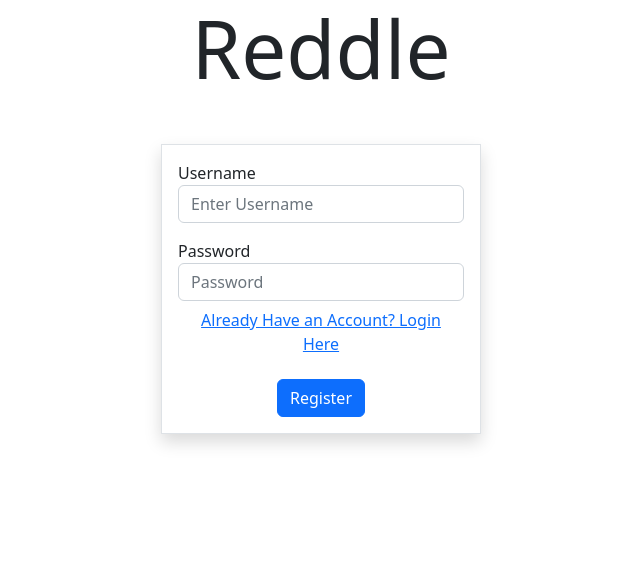
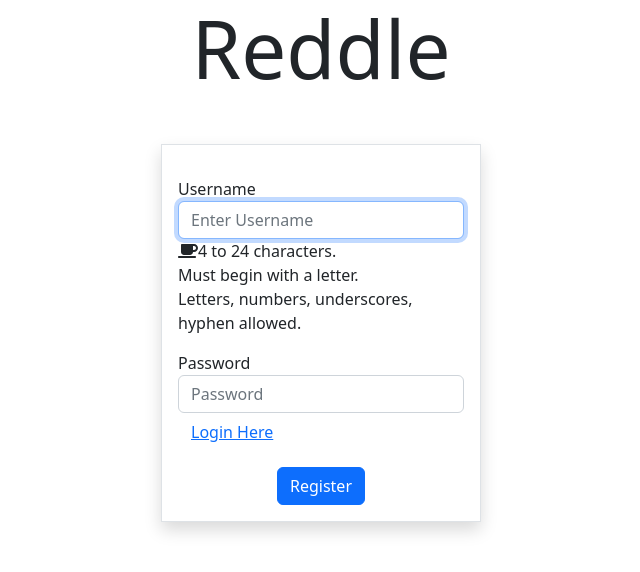
Before and after one commit to waterdoze/Blog, a React (Create React App) app in the folder client/: page / in a window 1280 px wide. Shown: the top 572 px of the page, without its empty margins (319-959 px from the left). Built offline with nearby package versions, Linux system fonts and the light colour scheme.

Commit message:
register stuff again

```diff
--- a/client/package.json
+++ b/client/package.json
@@ -3,6 +3,9 @@
   "version": "0.1.0",
   "private": true,
   "dependencies": {
+    "@fortawesome/fontawesome-svg-core": "^6.1.1",
+    "@fortawesome/free-solid-svg-icons": "github:fortawesome/react-fontawesome",
+    "@fortawesome/react-fontawesome": "^0.1.18",
     "@testing-library/jest-dom": "^5.16.4",
     "@testing-library/react": "^13.2.0",
     "@testing-library/user-event": "^13.5.0",
--- a/client/src/routes/Login.jsx
+++ b/client/src/routes/Login.jsx
@@ -59,7 +59,6 @@ const Login = (props) => {
             else {
                 setErrorMessage("Login Failed");
             }
-            errorReference.current.focus();
         }
     }
 
@@ -72,14 +71,6 @@ const Login = (props) => {
     }
     return (
 
-        <>
-            {success ? (
-                <section className="text-center">
-                    <h1>You're Logged In!</h1>
-                    <br/>
-                    <button className="btn btn-primary" onClick={() => HandleLogin()}>Go Back Home</button>
-                </section>
-            ) : (
         <section className="">
             <div>
                 <div className='display-1 text-center'>Reddle</div>
@@ -112,7 +103,7 @@ const Login = (props) => {
                     />
                 </div>
 
-                        <button onClick={() => HandleRegister()} type="register" className="btn btn-link mb-3">No Account? Register Here</button>
+                <button onClick={() => HandleRegister()} type="register" className="btn btn-link mb-3">Need an Account?</button>
 
                 <div className="text-center">
 
@@ -122,9 +113,6 @@ const Login = (props) => {
 
             </form>
         </section>
-            )}
-
-        </>
     )
 }
 
--- a/client/src/routes/Register.jsx
+++ b/client/src/routes/Register.jsx
@@ -1,7 +1,15 @@
-import React, { useState } from "react";
+import React, { useEffect, useRef, useState } from "react";
+
+import { FontAwesomeIcon } from "@fortawesome/react-fontawesome"
+import { faCoffee } from '@fortawesome/free-solid-svg-icons'
+
 import Reddle from "../apis/Reddle";
 import { useNavigate } from "react-router-dom";
 import { LoginContext } from "../context/LoginContext";
+
+const USER_REGEX = /^[a-zA-Z][a-zA-Z0-9-_]{3,23}$/;
+const PASSWORD_REGEX = /^(?=.*[a-z])(?=.*[0-9])(?=.*[!@#$%]).{8,24}$/
+
 
 const Register = (props) => {
 
@@ -21,10 +29,47 @@ const Register = (props) => {
 
     //     fetchData();
     // }, [])
-
+    const userReference = useRef();
+    const errorReference = useRef();
 
     const [name, setName] = useState("");
+    const [validName, setValidName] = useState(false);
+    const [userFocus, setUserFocus] = useState(false);
+
     const [password, setPassword] = useState("");
+    const [validPassword, setValidPassword] = useState(false);
+    const [passwordFocus, setPasswordFocus] = useState(false);
+
+    const [matchPassword, setMatchPassword] = useState("");
+    const [validMatch, setValidMatch] = useState(false);
+    const [matchFocus, setMatchFocus] = useState(false);
+
+    const [errorMessage, setErrorMessage] = useState("");
+    const [success, setSuccess] = useState(false);
+
+    useEffect(() => {
+        userReference.current.focus();
+    },[]);
+
+    useEffect(() => {
+        const result = USER_REGEX.test(name);
+        console.log(result);
+        console.log(name);
+        setValidName(result);
+    }, [name]);
+
+    useEffect(() => {
+        const result = PASSWORD_REGEX.test(password);
+        console.log(result);
+        console.log(password);
+        setValidPassword(result);
+        const match = password == matchPassword;
+        setValidMatch(match);
+    }, [password, matchPassword]);
+
+    useEffect(() => {
+        setErrorMessage("");
+    }, [name, password, matchPassword]);
 
     let navigate = useNavigate();
 
@@ -54,22 +99,53 @@ const Register = (props) => {
     }
 
     return (
-        <div>
+        <section>
+
             <div>
                 <div className='display-1 text-center'>Reddle</div>
             </div>
 
             <form className="shadow w-25 m-auto mt-5 p-3 border">
+                <p ref={errorReference} className={errorMessage ? "errmsg" : "offscreen"} aria-live="assertive">
+                    {errorMessage}
+                </p>
                 <div className="form-group mb-3">
                     <label htmlFor="inputUsername">Username</label>
-                    <input value={name} onChange={(e) => setName(e.target.value)} type="username" className="form-control" id="inputEmail" placeholder="Enter Username"/>
+                    <input
+                        value={name}
+                        ref={userReference}
+                        autoComplete="off"
+                        onChange={(e) => setName(e.target.value)}
+                        aria-invalid={validName ? "false": "true"}
+                        aria-describedby="uidnote"
+                        onFocus={() => setUserFocus(true)}
+                        onBlur={() => setUserFocus(false)}
+                        type="username"
+                        className="form-control"
+                        id="inputUsername"
+                        placeholder="Enter Username"
+                    />
+                    <p id="uidnote" className={userFocus && name && !validName ? "instructions" : "offscreen"}>
+                        <FontAwesomeIcon icon={faCoffee} />
+                        4 to 24 characters.<br/>
+                        Must begin with a letter.<br/>
+                        Letters, numbers, underscores, hyphen allowed.
+                    </p>
                 </div>
                 <div className="form-group">
                     <label htmlFor="inputPassword">Password</label>
-                    <input value={password} onChange={(e) => setPassword(e.target.value)} type="password" className="form-control" id="inputPassword" placeholder="Password"/>
+                    <input
+                        value={password}
+                        autoComplete="off"
+                        onChange={(e) => setPassword(e.target.value)}
+                        type="password"
+                        className="form-control"
+                        id="inputPassword"
+                        placeholder="Password"
+                    />
                 </div>
 
-                <button onClick={() => handleLogin()}type="register" className="btn btn-link mb-3">Already Have an Account? Login Here</button>
+                <button onClick={() => handleLogin()}type="register" className="btn btn-link mb-3">Login Here</button>
 
                 <div className="text-center">
 
@@ -78,7 +154,7 @@ const Register = (props) => {
 
 
             </form>
-        </div>
+        </section>
 
     )
 }
```
Also changed, not shown: 1 other file (tests, documents, lock files or other folders). Lines whose indentation alone changed are shown as unchanged.
